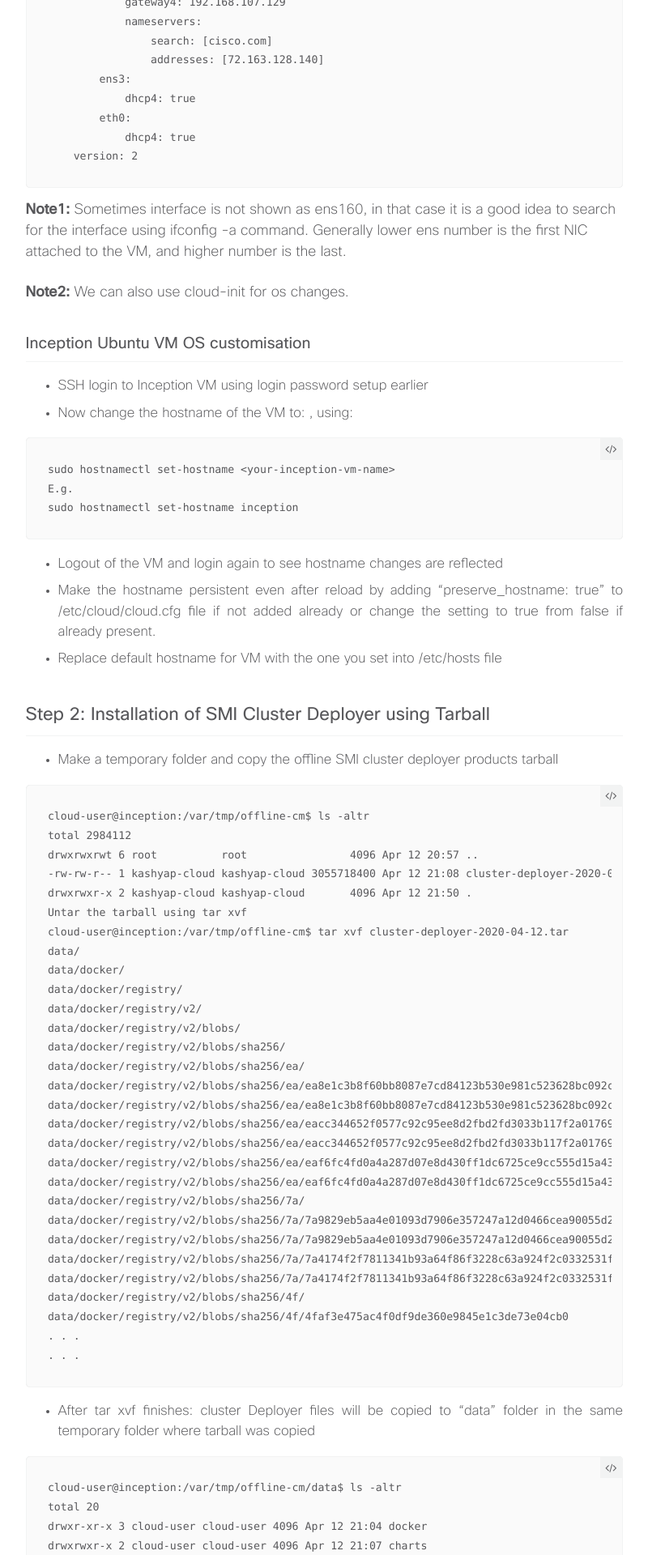
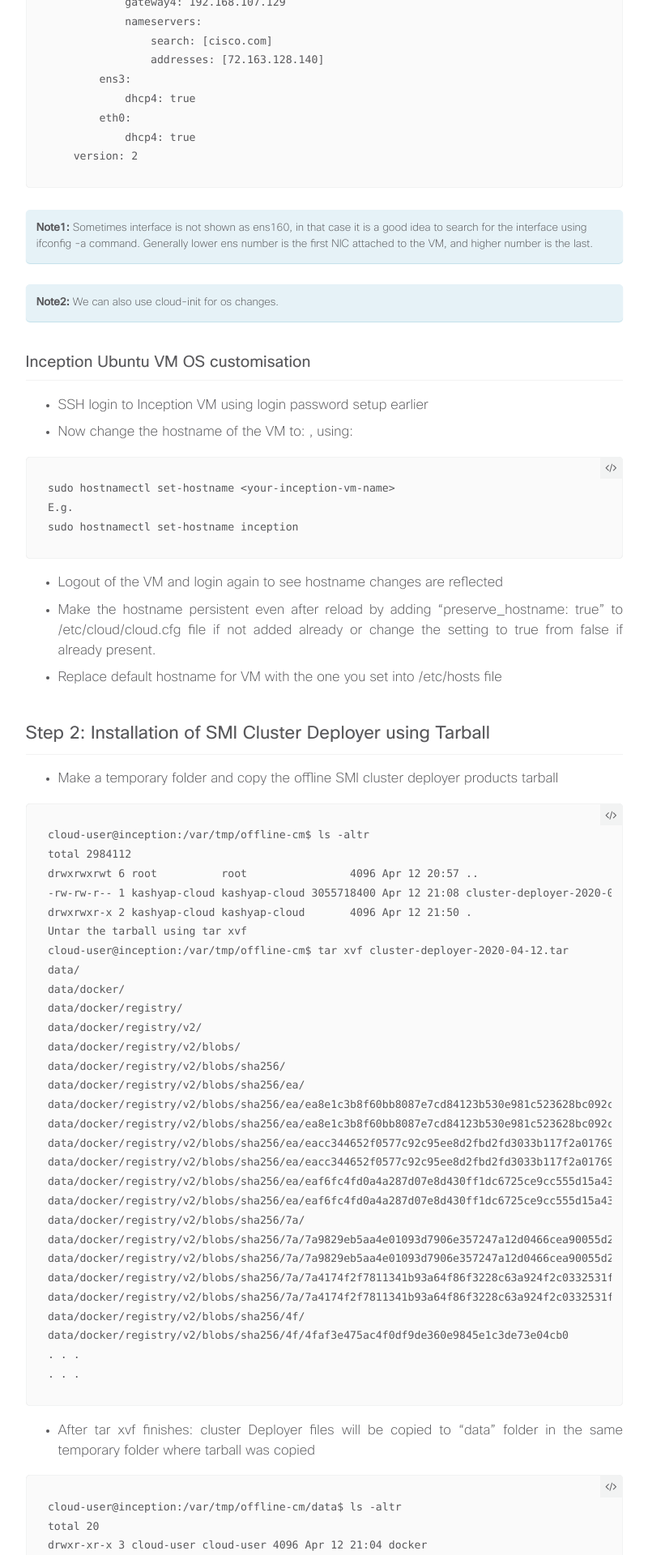
Before and after one commit to xrdocs/cnbng, a Jekyll site: the page built from _tutorials/inception-server-deployment-guide.md, in a window 1280 px wide. Shown: the part 3541-5461 px from the top of the page at 81% size, without its empty margins (265-1065 px from the left). Built offline with Jekyll 4.4.1, drawn with Linux system fonts in a browser that asks for light colours; comment, search, counter and statistics services are not loaded.

Commit message:
Update inception-server-deployment-guide.md

````diff
--- a/_tutorials/inception-server-deployment-guide.md
+++ b/_tutorials/inception-server-deployment-guide.md
@@ -96,10 +96,10 @@ network:
 ```
 
 **Note1:** Sometimes interface is not shown as ens160, in that case it is a good idea to search for the interface using ifconfig -a command. Generally lower ens number is the first NIC attached to the VM, and higher number is the last.
-{: .notice-info}
+{: .notice--info}
 
 **Note2:** We can also use cloud-init for os changes.
-{: .notice-info}
+{: .notice--info}
 
 ### Inception Ubuntu VM OS customisation
 - SSH login to Inception VM using login password setup earlier
````
